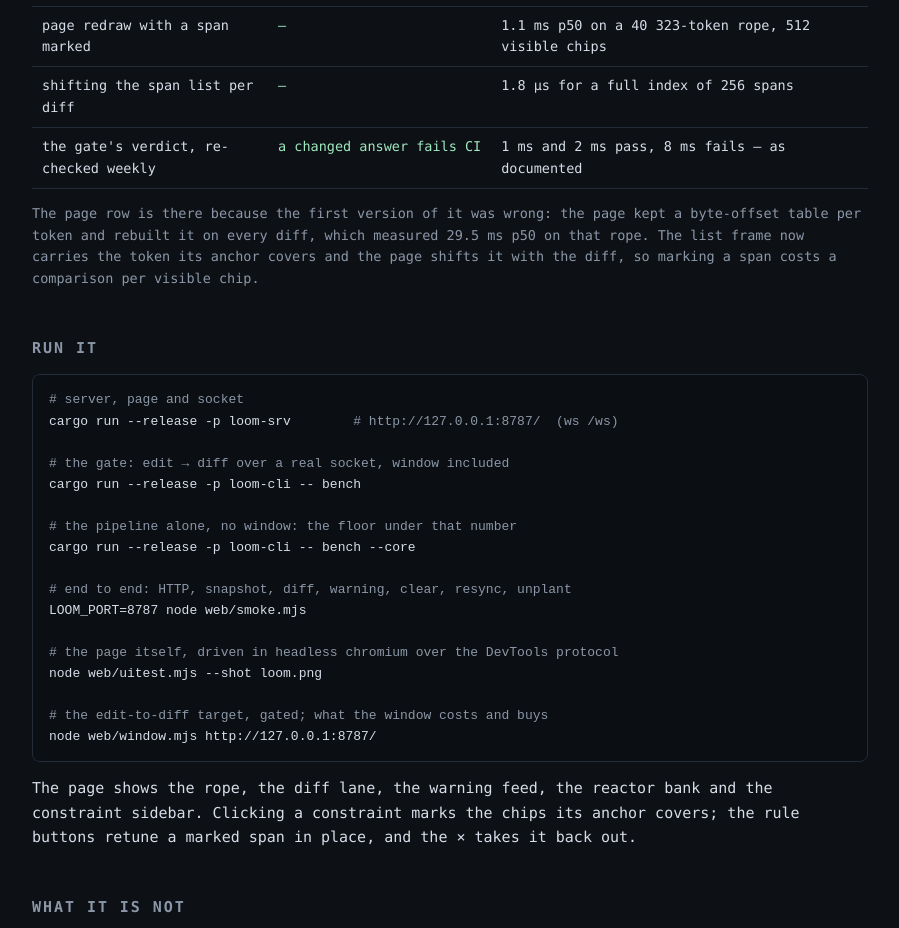
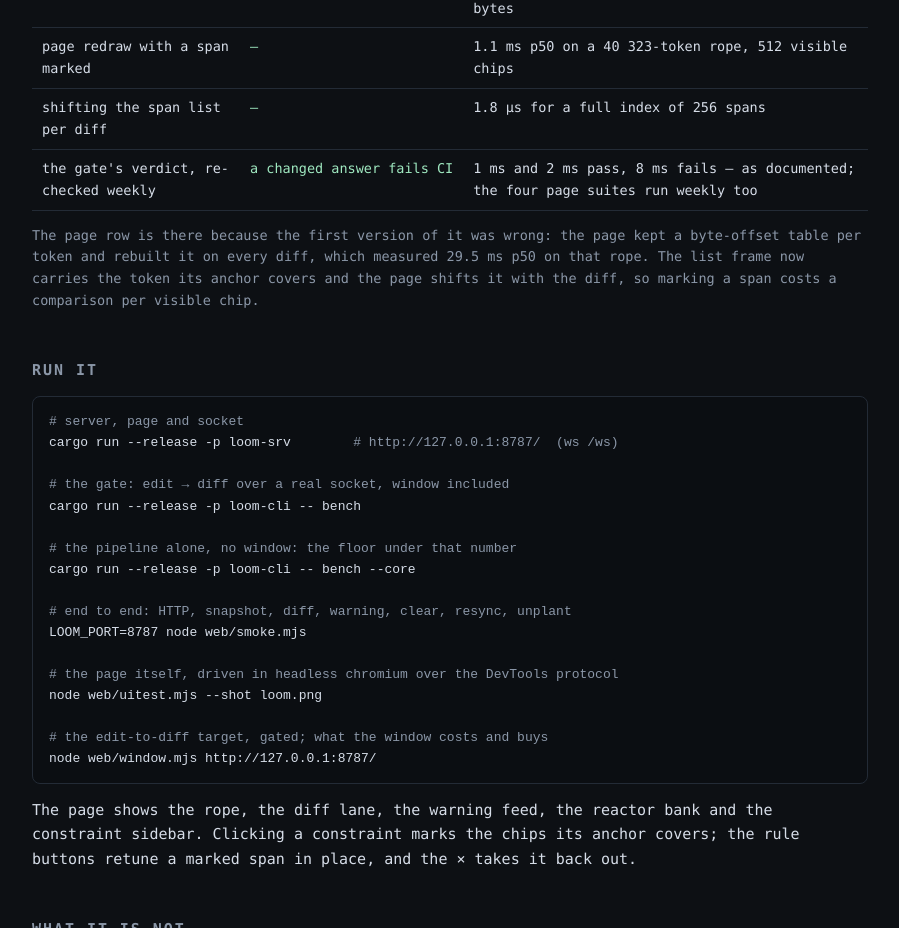
Before and after one commit to shaoyanji/tokenloom, a plain HTML site: page index.html in a window 1280 px wide. Shown: the part 1896-2824 px from the top of the page, without its empty margins (190-1089 px from the left). Drawn offline with Linux system fonts and the light colour scheme.

Commit message:
tokenloom: name the millisecond above the window, and put the page suites on a schedule
The trace now says what the tail is made of: at 40k the p99 is 2.10 ms of window
and 0.81-0.99 of apply, and that apply is the session's own work (ops 55 us,
ripple 128, materialize 103) inflated by the six reactor threads — a scratch
build with the pool's submit removed measures 125-194 us p50 and 183-411 p99
against 298-330 and 809-994 with the bank running. A 3 ms window was re-measured
once the timer tax was gone and stays rejected: 5.0 ops per burst against 4.8 and
5.09 ms at 100k. The four page suites moved into scripts/page-suite.sh and a
weekly page workflow, so the browser gate is no longer a manual step.

🤖 Generated with Codebuff
Co-Authored-By: Codebuff <noreply@codebuff.com>

```diff
--- a/index.html
+++ b/index.html
@@ -171,7 +171,7 @@
       <tr><td>diff frame encode</td><td class="n">no allocation</td><td>6.0–7.4 µs/frame, reused buffer, 4096 → 4096 bytes</td></tr>
       <tr><td>page redraw with a span marked</td><td class="n">—</td><td>1.1 ms p50 on a 40 323-token rope, 512 visible chips</td></tr>
       <tr><td>shifting the span list per diff</td><td class="n">—</td><td>1.8 µs for a full index of 256 spans</td></tr>
-      <tr><td>the gate's verdict, re-checked weekly</td><td class="n">a changed answer fails CI</td><td>1 ms and 2 ms pass, 8 ms fails — as documented</td></tr>
+      <tr><td>the gate's verdict, re-checked weekly</td><td class="n">a changed answer fails CI</td><td>1 ms and 2 ms pass, 8 ms fails — as documented; the four page suites run weekly too</td></tr>
     </tbody>
   </table>
   <p style="margin-top:14px; color:var(--dim); font-size:13.5px;">
```
Also changed, not shown: 3 other files.
